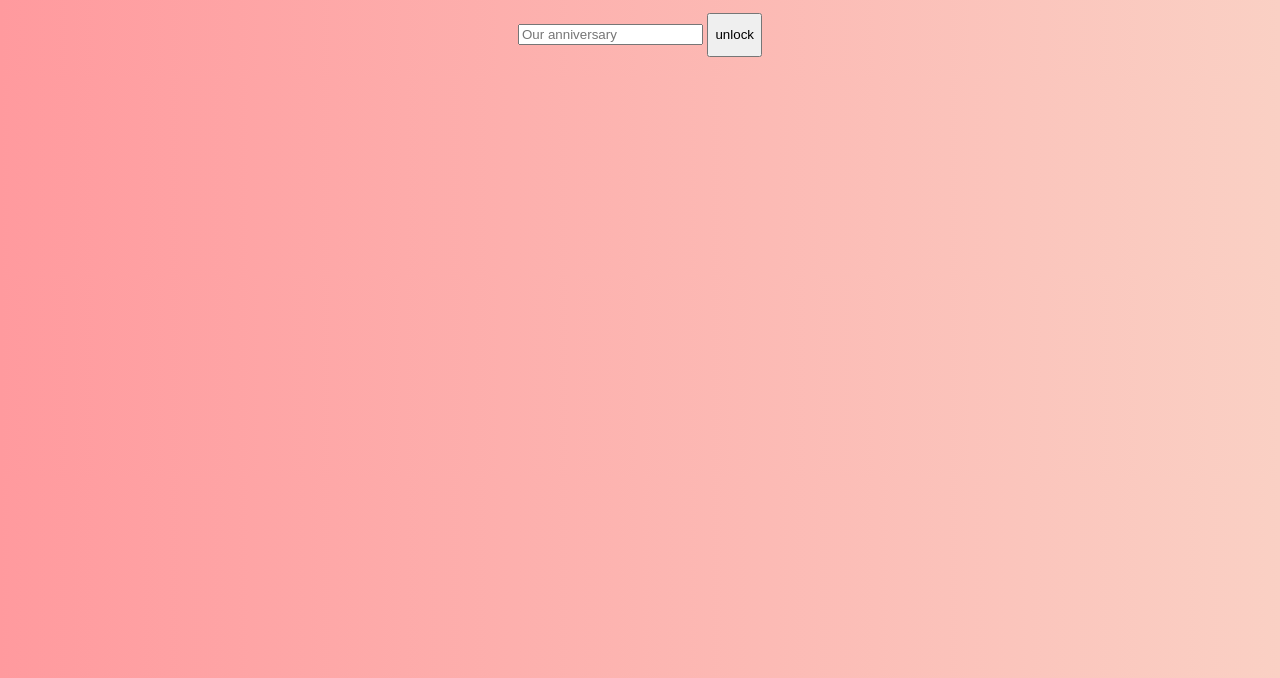
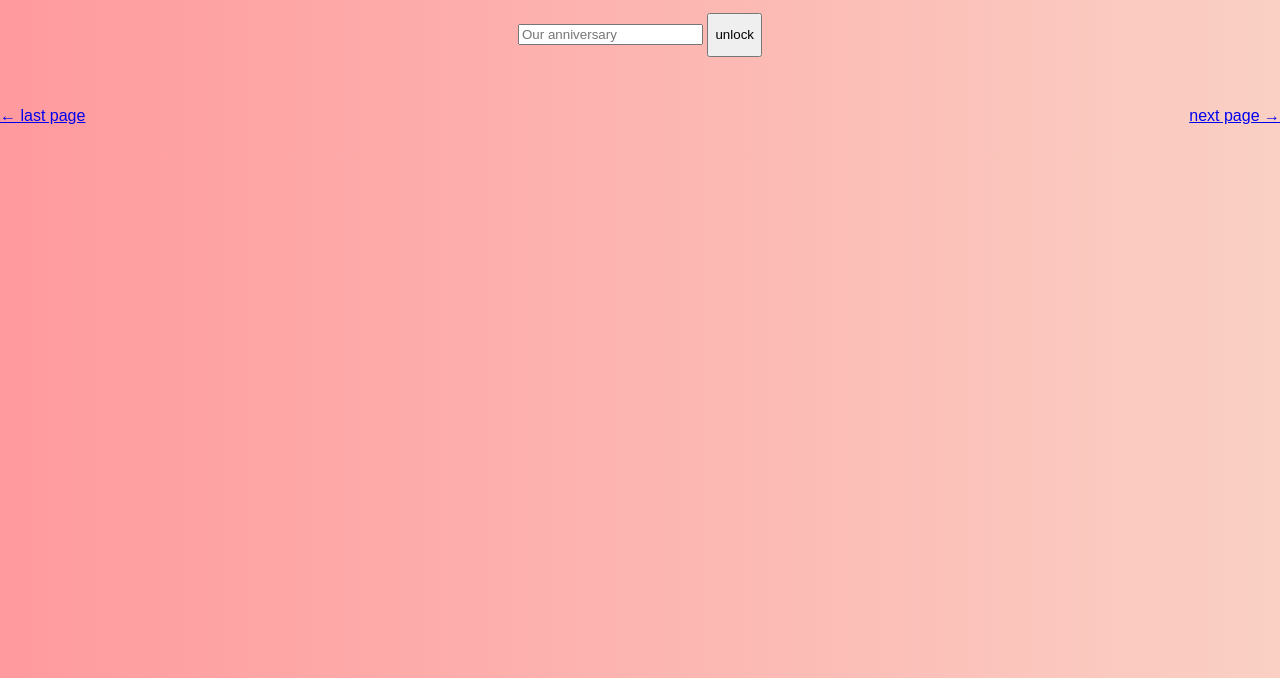
Before and after one commit to Annraven/Annraven.github.io, a plain HTML site: page time-capsule.html in a window 1280 px wide. Shown: the part 122-800 px from the top of the page. Drawn offline with Linux system fonts and the light colour scheme.

Commit message:
Update time-capsule.html

```diff
--- a/time-capsule.html
+++ b/time-capsule.html
@@ -31,3 +31,7 @@
     </script>
 </body>
 </html>
+<div style="display: flex; justify-content: space-between; margin: 30px 0;">
+    <a href="/cover" class="btn">← last page</a>
+    <a href="/map" class="btn">next page →</a>
+</div>
```
